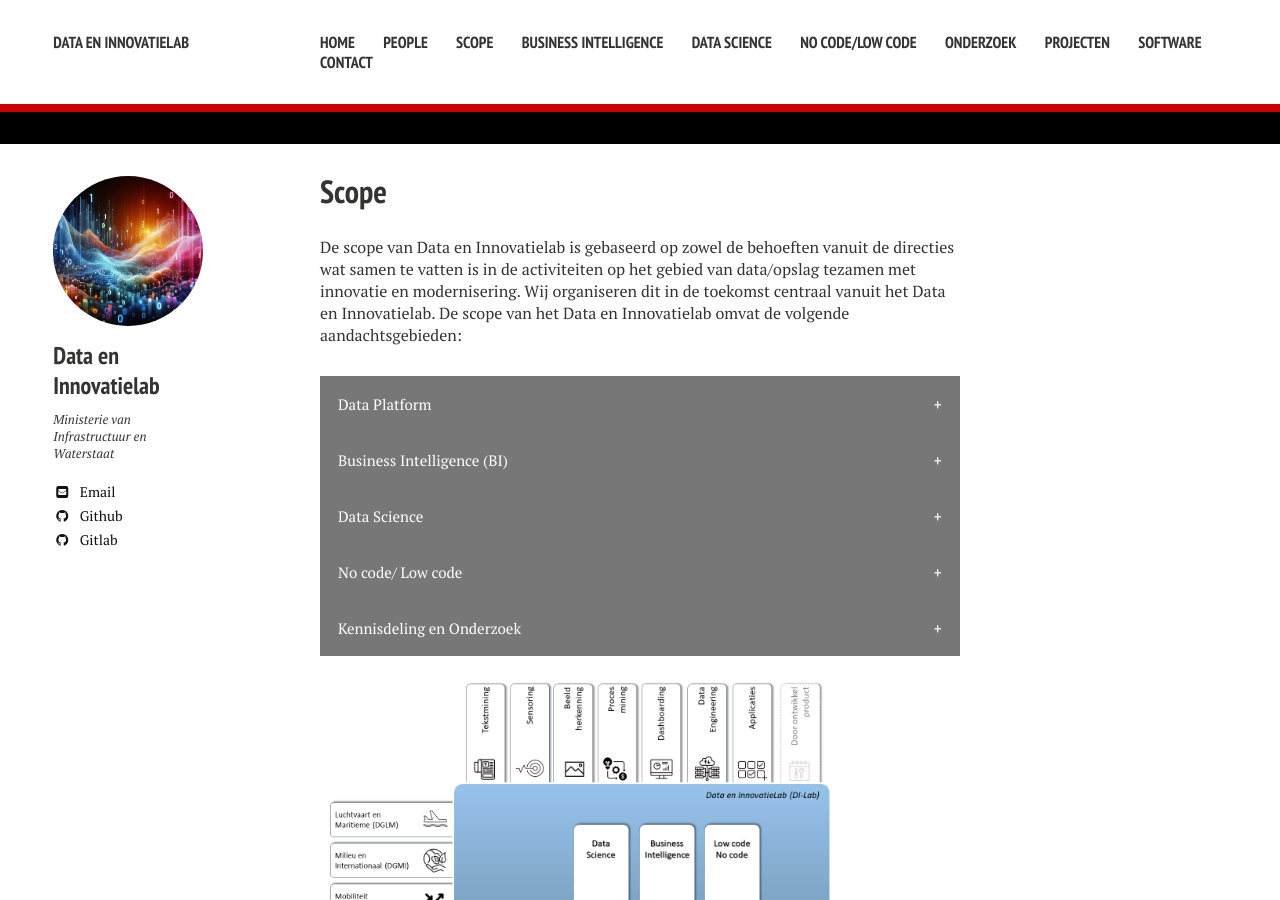
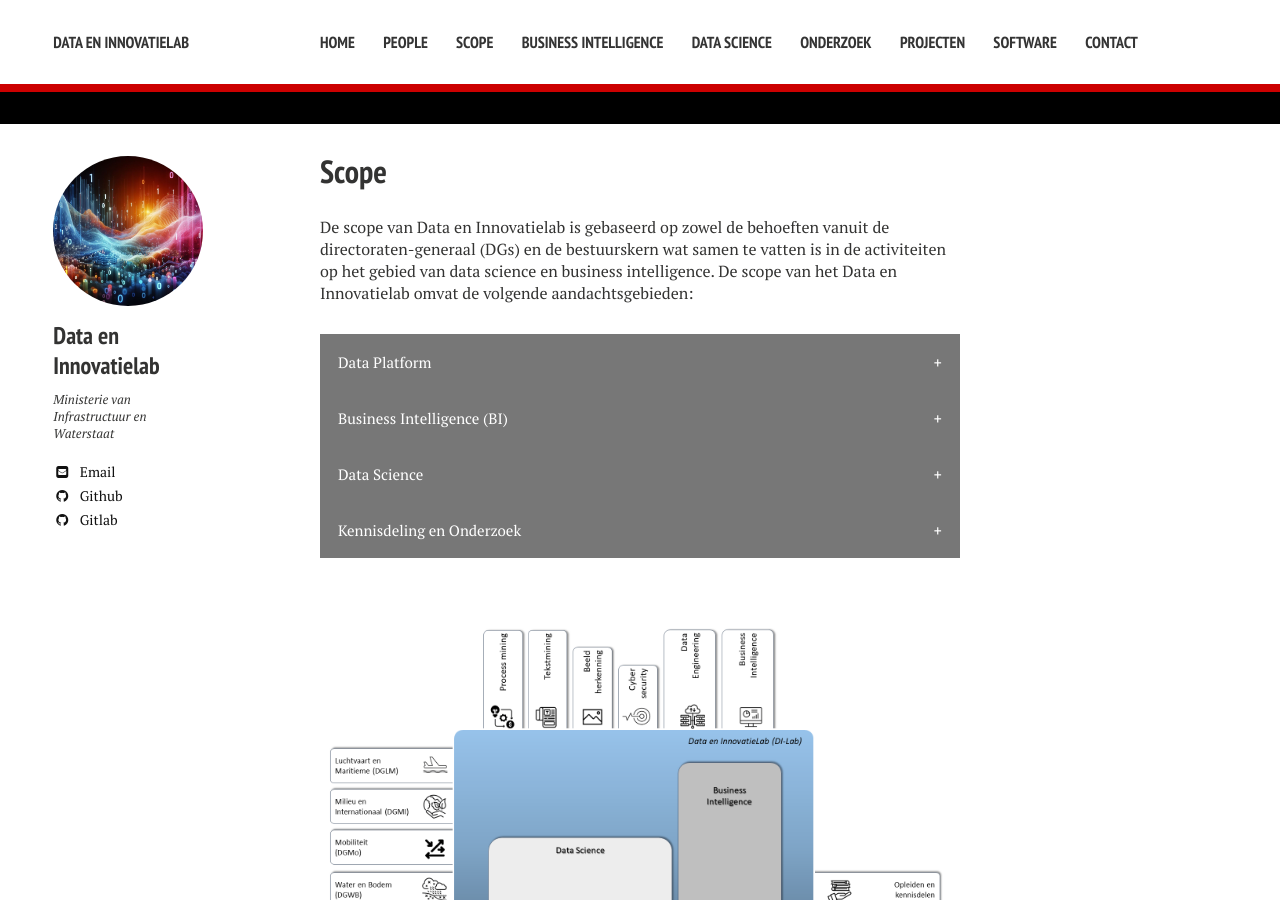
Before and after one commit to datainnovatielab/datainnovatielab.github.io, a Jekyll site: the page built from scope/index.md, in a window 1280 px wide and 900 px high. Built offline with Jekyll 4.4.1, drawn with Linux system fonts in a browser that asks for light colours; nearby versions of some CDN libraries.

Commit message:
update pages

```diff
--- a/_data/navigation.yml
+++ b/_data/navigation.yml
@@ -14,9 +14,6 @@
 - title: Data Science
   url: /DataScience/
 
-- title: No code/low code
-  url: /nolowcode/
-
 - title: Onderzoek
   url: /onderzoek/
 
--- a/scope/index.md
+++ b/scope/index.md
@@ -7,7 +7,7 @@ feature: sample-image-2.jpg
 ---
 
 
-De scope van Data en Innovatielab is gebaseerd op zowel de behoeften vanuit de directies wat samen te vatten is in de activiteiten op het gebied van data/opslag tezamen met innovatie en modernisering. Wij organiseren dit in de toekomst centraal vanuit het Data en Innovatielab. De scope van het Data en Innovatielab omvat de volgende aandachtsgebieden:
+De scope van Data en Innovatielab is gebaseerd op zowel de behoeften vanuit de directoraten-generaal (DGs) en de bestuurskern wat samen te vatten is in de activiteiten op het gebied van data science en business intelligence. De scope van het Data en Innovatielab omvat de volgende aandachtsgebieden:
 
 
 
@@ -78,14 +78,6 @@ De scope van Data en Innovatielab is gebaseerd op zowel de behoeften vanuit de d
 </div>
 
 
-<button class="collapsible">No code/ Low code</button>
-<div class="content">
-  <p><br>
-	Het gebruik van no code en low code ontwikkelingsplatforms biedt IenE de mogelijkheid om applicaties en workflows te ontwikkelen zonder diepgaande programmeerkennis. Met deze benaderingen kan DI-Lab snel en efficiënt oplossingen bouwen en aanpassen aan de specifieke behoeften. Dit vergroot de productiviteit en wendbaarheid omdat wij op deze manier niet volledig afhankelijk zijn van traditionele softwareontwikkelingscycli. De no code/low code ontwikkelingen zijn bij start niet direct gekoppeld aan het cloud platform.
-</p>
-</div>
-
-
 <button class="collapsible">Kennisdeling en Onderzoek</button>
 <div class="content">
   <p><br>
```
Also changed, not shown: onderzoek/index.md (+1 -1 lines), people/index.md (+9 -12 lines), scope/figs/focus_dilab.png.
